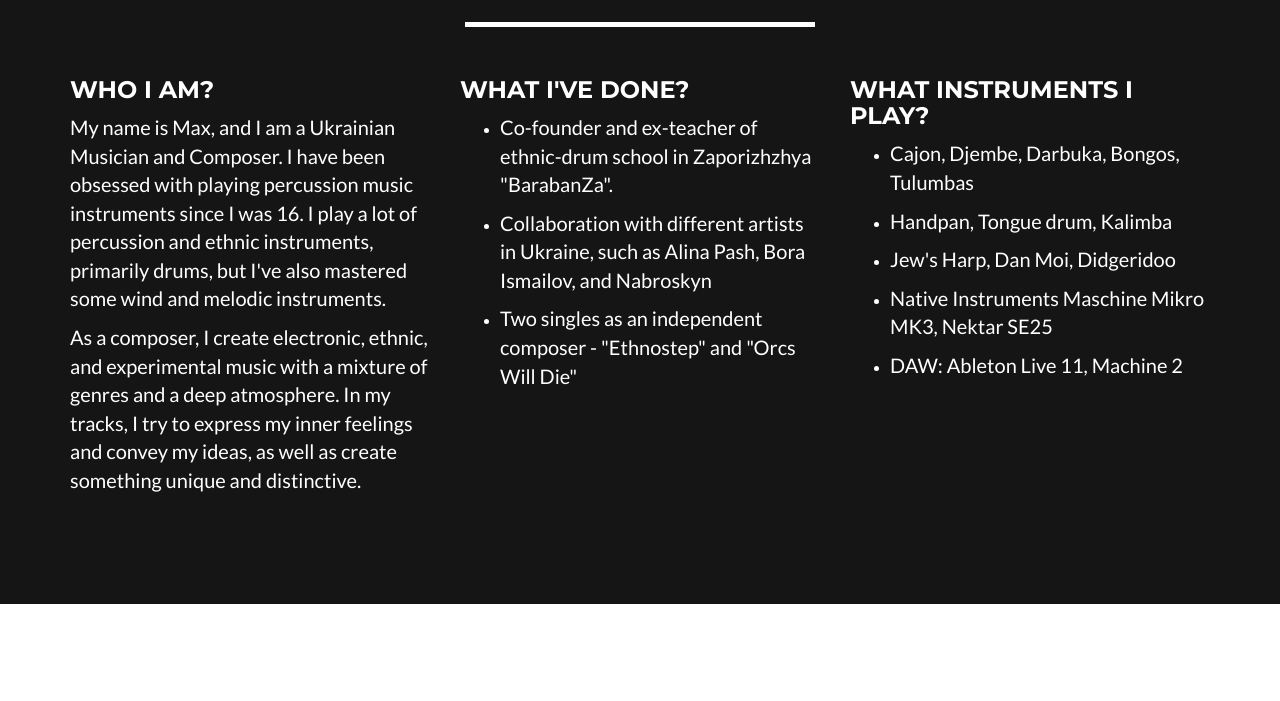
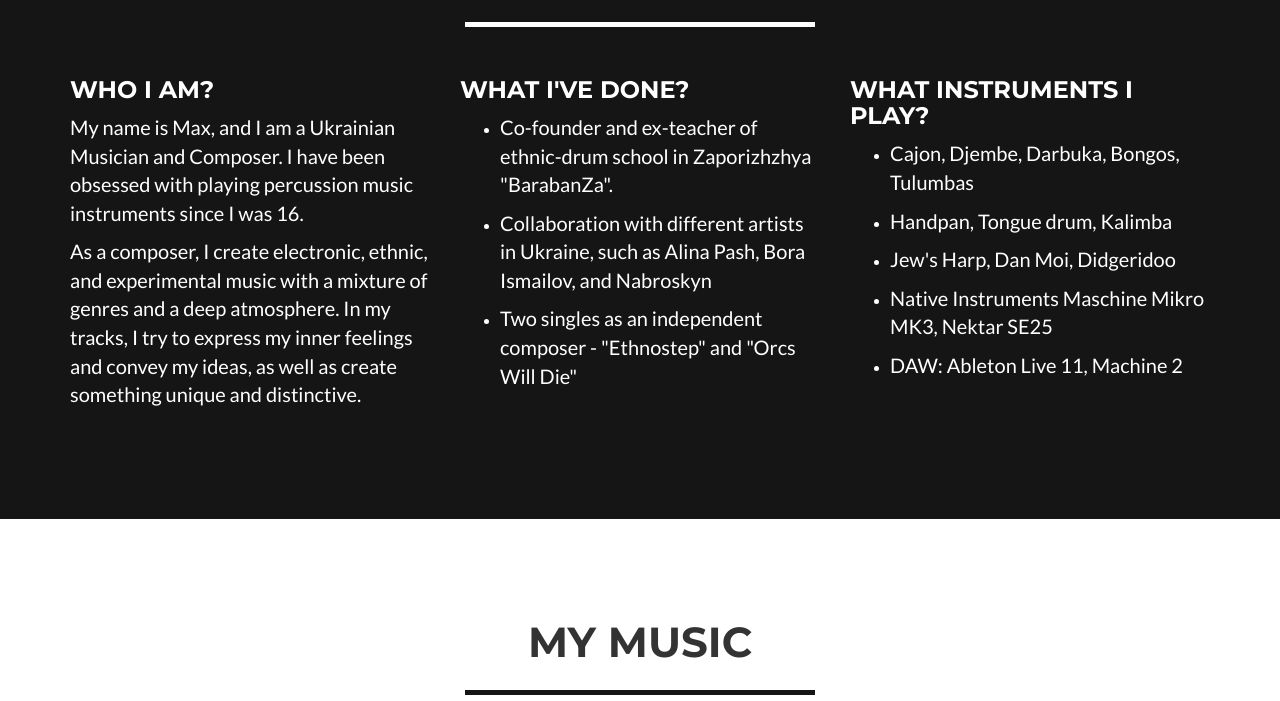
Before and after one commit to SilentMaxOfc/SilentMax, a website: page index.html in a window 1280 px wide. Shown: the part 1812-2513 px from the top of the page. Drawn offline with nearby package versions, Linux system fonts and the light colour scheme.

Commit message:
Update index.html

```diff
--- a/index.html
+++ b/index.html
@@ -134,7 +134,7 @@
             <div class="row">
                 <div class="col-lg-4 ">
                    <h3>Who I am?</h3>
-                    <p> My name is Max, and I am a Ukrainian Musician and Composer. I have been obsessed with playing percussion music instruments since I was 16. I play a lot of percussion and ethnic instruments, primarily drums, but I've also mastered some wind and melodic instruments.</p>
+                    <p> My name is Max, and I am a Ukrainian Musician and Composer. I have been obsessed with playing percussion music instruments since I was 16.</p>
                     <p> As a composer, I create electronic, ethnic, and experimental music with a mixture of genres and a deep atmosphere. In my tracks, I try to express my inner feelings and convey my ideas, as well as create something unique and distinctive. </p>
                 </div>
                 <div class="col-lg-4">
```
